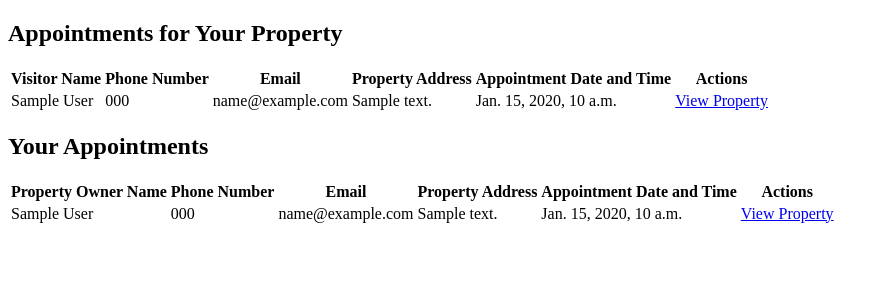
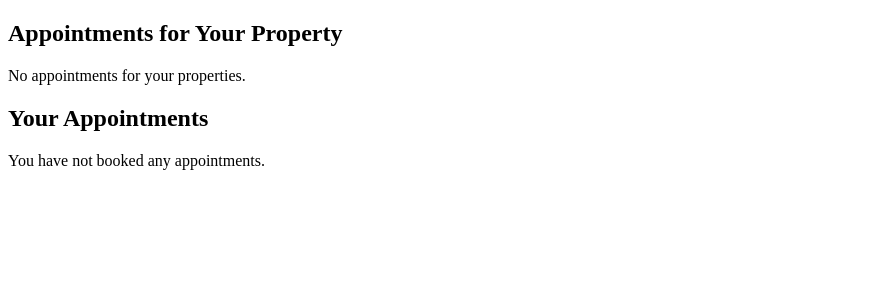
Before and after one commit to hamzanasir08/propfolio, a Django app: page /view_appointments/ in a window 1280 px wide. Shown: the top 300 px of the page, without its empty margins (0-887 px from the left). Run offline with Django 5.2, Linux system fonts and the light colour scheme; a user stored in the database is signed in; tables that the repository leaves empty hold one stand-in row (values such as "Sample post").

Commit message:
added cancel appointment feature, fixed book and view appointment.

```diff
--- a/DBMS_PMS/dashboard/urls.py
+++ b/DBMS_PMS/dashboard/urls.py
@@ -36,6 +36,6 @@ urlpatterns = [
     path('book-appointment/<int:property_id>/', views.book_appointment, name='book_appointment'),
     path('view_appointments/', views.view_appointments, name='view_appointments'),
     path('appointment-success/', views.appointment_success, name='appointment_success'),
-    # path('cancel_appointment/<int:appointment_id>/', views.cancel_appointment, name='cancel_appointment'),
+    path('cancel_appointment/<int:appointment_id>/', views.cancel_appointment, name='cancel_appointment'),
     path('logout/', views.logout_view, name='logout'),
 ]
--- a/DBMS_PMS/dashboard/views.py
+++ b/DBMS_PMS/dashboard/views.py
@@ -1,3 +1,4 @@
+from django.utils import timezone
 from django.shortcuts import render, redirect, get_object_or_404
 from .models import Property, Image, City, Town, Appointment
 from userReg.models import CustomUser
@@ -128,9 +129,9 @@ def search(request):
         if sale_type:
             filters['sale_type'] = sale_type
         if city_id:
-            filters['cityID'] = city_id
+            filters['city_id'] = city_id
         if town_id:
-            filters['townID'] = town_id
+            filters['town_id'] = town_id
         if prop_type:
             filters['prop_type'] = prop_type
 
@@ -194,8 +195,7 @@ def edit_property(request, prop_id):
     }
     return render(request, 'edit_property.html', context)
 
-
-
+@login_required
 def book_appointment(request, property_id):
     property = get_object_or_404(Property, id=property_id)
 
@@ -210,7 +210,18 @@ def book_appointment(request, property_id):
         user = CustomUser.objects.get(id=user_id)
 
         # Parse the appointment date and time
-        appointment_datetime = datetime.strptime(appointment_date_and_time, '%Y-%m-%dT%H:%M')
+        try:
+            appointment_datetime = timezone.make_aware(datetime.strptime(appointment_date_and_time, '%Y-%m-%dT%H:%M'), timezone.get_current_timezone())
+        except ValueError:
+            messages.error(request, 'Invalid date and time format.')
+            return render(request, 'book_appointment.html', {'property': property})
+
+        # Check if the appointment date and time is in the past
+        current_time = timezone.now()
+        if appointment_datetime <= current_time:
+            messages.error(request, 'You cannot book an appointment for a past date.')
+            return render(request, 'book_appointment.html', {'property': property})
+
         start_time = appointment_datetime
         end_time = appointment_datetime + timedelta(hours=1)
 
@@ -221,7 +232,7 @@ def book_appointment(request, property_id):
 
         # No conflicts, save the appointment
         appointment = Appointment(
-            appointment_date_and_time=appointment_date_and_time,
+            appointment_date_and_time=appointment_datetime,
             visiting_user=visiting_user,
             propID=prop,
             userID=user
@@ -239,12 +250,20 @@ def appointment_success(request):
 
 @login_required
 def view_appointments(request):
+    current_time = timezone.now()
+
     # Appointments for properties posted by the logged-in user
     properties_posted_by_user = Property.objects.filter(user=request.user)
-    appointments_for_user_properties = Appointment.objects.filter(propID__in=properties_posted_by_user)
+    appointments_for_user_properties = Appointment.objects.filter(
+        propID__in=properties_posted_by_user,
+        appointment_date_and_time__gt=current_time
+    )
 
     # Appointments booked by the logged-in user to visit other properties
-    appointments_booked_by_user = Appointment.objects.filter(visiting_user=request.user)
+    appointments_booked_by_user = Appointment.objects.filter(
+        visiting_user=request.user,
+        appointment_date_and_time__gt=current_time
+    )
 
     context = {
         'appointments_for_user_properties': appointments_for_user_properties,
@@ -254,17 +273,17 @@ def view_appointments(request):
     return render(request, 'view_appointments.html', context)
 
 
-# @login_required
-# def cancel_appointment(request, appointment_id):
-#     appointment = get_object_or_404(Appointment, id=appointment_id)
+@login_required
+def cancel_appointment(request, appointment_id):
+    appointment = get_object_or_404(Appointment, pk=appointment_id)
 
-#     # Only allow the user who booked the appointment to cancel it
-#     if appointment.visiting_user == request.user:
-#         appointment.delete()
-#         messages.success(request, 'Appointment cancelled successfully.')
-#         print('Appointment cancelled successfully.')
-#     else:
-#         messages.error(request, 'You do not have permission to cancel this appointment.')
-#         print('You do not have permission to cancel this appointment.')
+    # Only allow the user who booked the appointment to cancel it
+    if appointment.visiting_user == request.user:
+        appointment.delete()
+        messages.success(request, 'Appointment cancelled successfully.')
+        print('Appointment cancelled successfully.')
+    else:
+        messages.error(request, 'You do not have permission to cancel this appointment.')
+        print('You do not have permission to cancel this appointment.')
 
-#     return redirect('view_appointments')
+    return redirect('view_appointments')
--- a/DBMS_PMS/templates/view_appointments.html
+++ b/DBMS_PMS/templates/view_appointments.html
@@ -62,6 +62,7 @@
               <td>{{ appointment.propID.address }}</td>
               <td>{{ appointment.appointment_date_and_time }}</td>
               <td><a href="{% url 'property_detail' appointment.propID.id %}">View Property</a></td>
+              <td><a href="{% url 'cancel_appointment' appointment.appointment_ID %}">cancel appointment</a></td>
             </tr>
           {% endfor %}
         </tbody>
```
